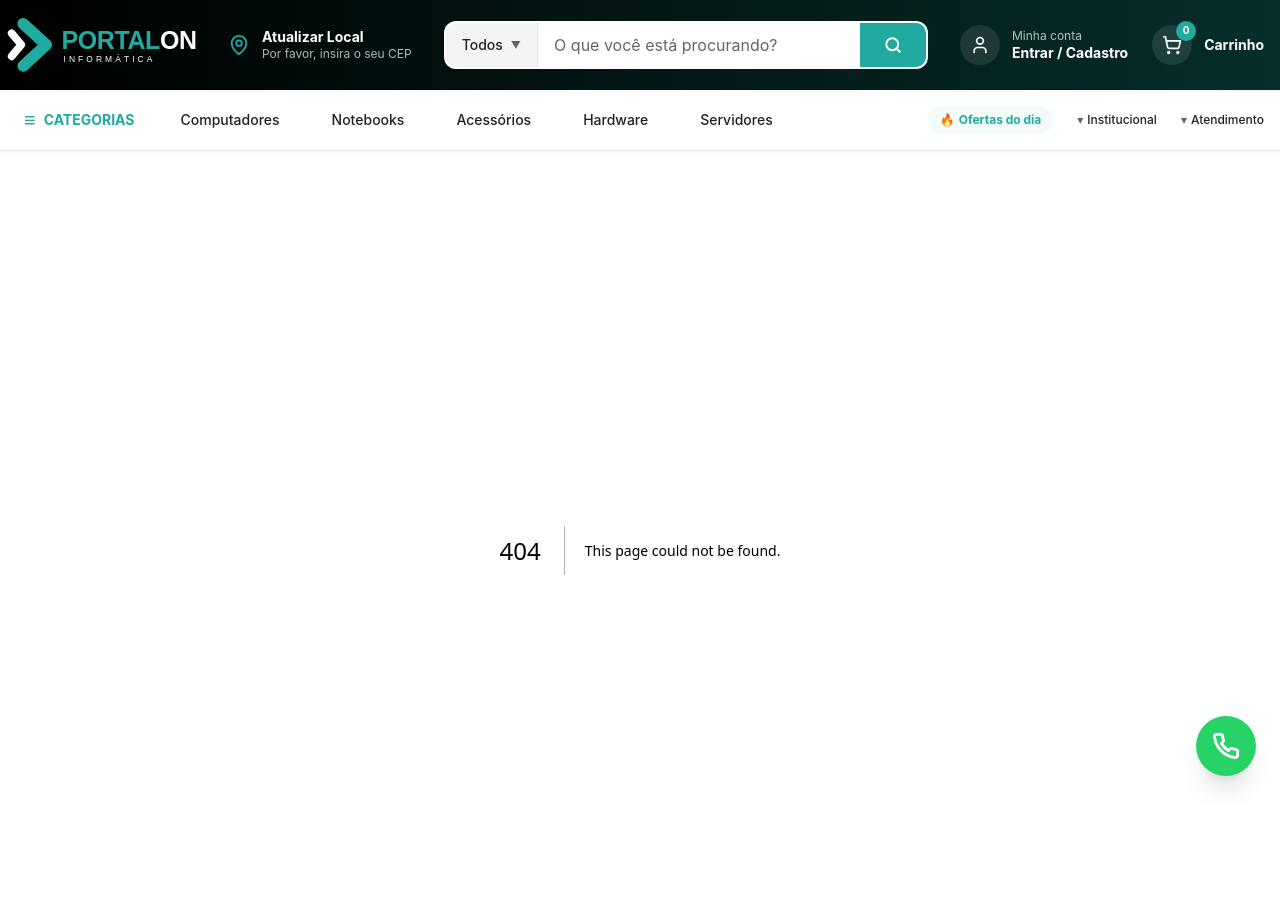
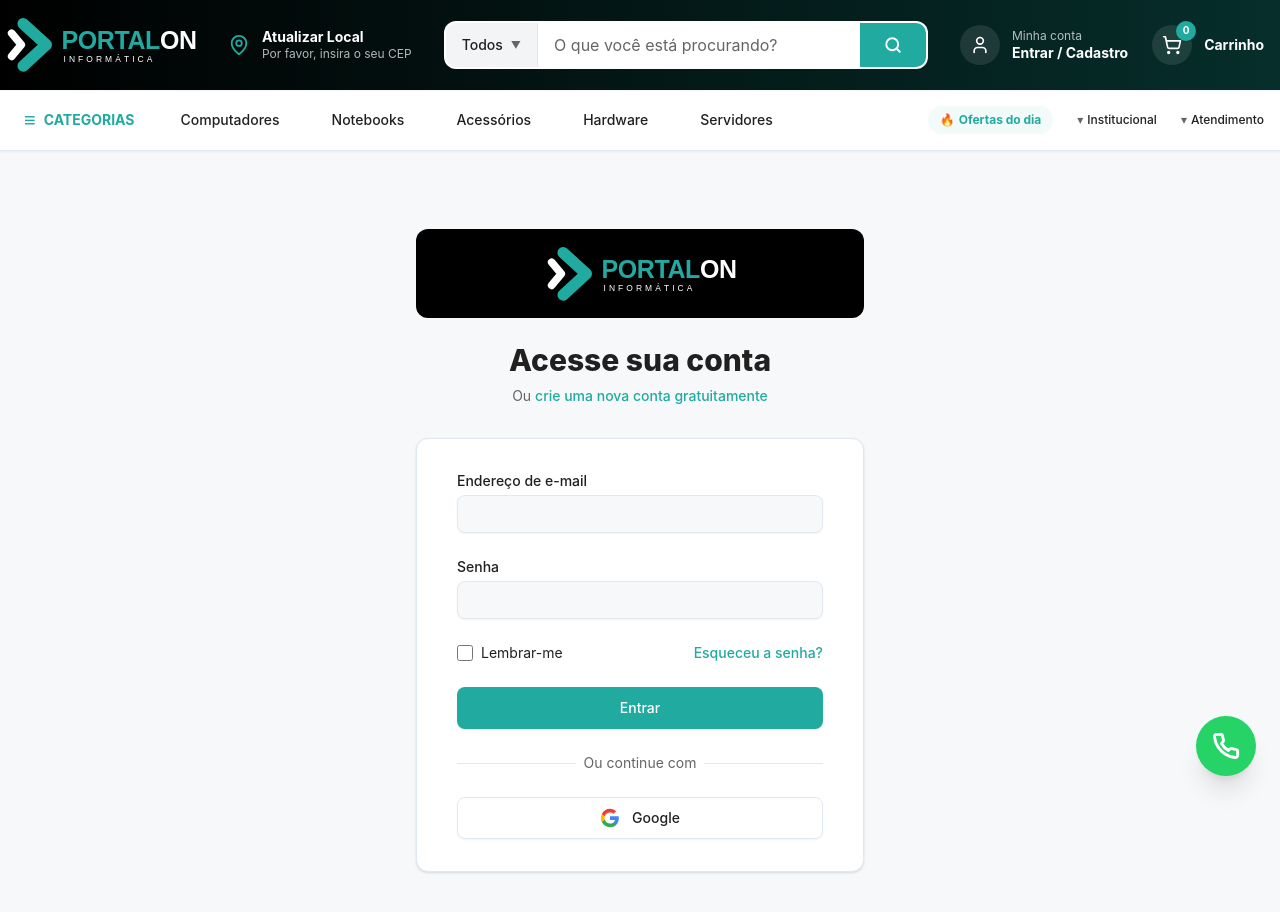
Before and after one commit to junior14oliveira-art/PORTALONE, a Next.js app in the folder apps/ecommerce/: page /minha-conta in a window 1280 px wide. Before the commit this address had no page. Shown: the top 912 px of the page. Built offline with nearby package versions, Linux system fonts and the light colour scheme.

Commit message:
feat: cria pagina de login e AuthProvider

```diff
--- a/apps/ecommerce/src/app/layout.jsx
+++ b/apps/ecommerce/src/app/layout.jsx
@@ -3,6 +3,7 @@ import React from 'react';
 import Link from 'next/link';
 import { CategoryNav } from '@/components/CategoryNav';
 import { Logo } from '@/components/Logo';
+import { AuthProvider } from '@/components/AuthProvider';
 
 export const metadata = {
   title: 'PORTALONE - 4M&C Informática',
@@ -13,6 +14,7 @@ export default function RootLayout({ children }) {
   return (
     <html lang="pt-BR" suppressHydrationWarning className="bg-background text-foreground">
       <body className={`font-sans antialiased min-h-screen flex flex-col`}>
+        <AuthProvider>
 
         {/* TOP HEADER */}
         <header className="bg-gradient-to-r from-black to-[#062e2b] py-4 shadow-sm relative z-20">
@@ -84,6 +86,7 @@ export default function RootLayout({ children }) {
           <svg xmlns="http://www.w3.org/2000/svg" width="28" height="28" viewBox="0 0 24 24" fill="none" stroke="currentColor" strokeWidth="2.5" strokeLinecap="round" strokeLinejoin="round"><path d="M22 16.92v3a2 2 0 0 1-2.18 2 19.79 19.79 0 0 1-8.63-3.07 19.5 19.5 0 0 1-6-6 19.79 19.79 0 0 1-3.07-8.67A2 2 0 0 1 4.11 2h3a2 2 0 0 1 2 1.72 12.84 12.84 0 0 0 .7 2.81 2 2 0 0 1-.45 2.11L8.09 9.91a16 16 0 0 0 6 6l1.27-1.27a2 2 0 0 1 2.11-.45 12.84 12.84 0 0 0 2.81.7A2 2 0 0 1 22 16.92z"/></svg>
         </a>
 
+        </AuthProvider>
       </body>
     </html>
   );
--- /dev/null
+++ b/apps/ecommerce/src/app/minha-conta/page.jsx
@@ -0,0 +1,144 @@
+"use client";
+
+import React, { useState } from 'react';
+import { signIn } from 'next-auth/react';
+import Link from 'next/link';
+import { Logo } from '@/components/Logo';
+
+export default function LoginPage() {
+  const [email, setEmail] = useState('');
+  const [password, setPassword] = useState('');
+  const [isLoading, setIsLoading] = useState(false);
+
+  const handleCredentialsLogin = async (e) => {
+    e.preventDefault();
+    setIsLoading(true);
+    await signIn('credentials', {
+      email,
+      password,
+      callbackUrl: '/minha-conta/pedidos'
+    });
+    setIsLoading(false);
+  };
+
+  const handleGoogleLogin = () => {
+    signIn('google', { callbackUrl: '/minha-conta/pedidos' });
+  };
+
+  return (
+    <div className="min-h-screen bg-background flex flex-col justify-center items-center py-12 px-4 sm:px-6 lg:px-8">
+      <div className="sm:mx-auto sm:w-full sm:max-w-md">
+        <div className="flex justify-center mb-6 bg-black p-4 rounded-xl">
+          <Logo className="w-48 h-auto" />
+        </div>
+        <h2 className="mt-2 text-center text-3xl font-extrabold text-foreground">
+          Acesse sua conta
+        </h2>
+        <p className="mt-2 text-center text-sm text-muted">
+          Ou{' '}
+          <Link href="/minha-conta/cadastro" className="font-medium text-brand hover:text-brand-hover">
+            crie uma nova conta gratuitamente
+          </Link>
+        </p>
+      </div>
+
+      <div className="mt-8 sm:mx-auto sm:w-full sm:max-w-md">
+        <div className="bg-white py-8 px-4 shadow sm:rounded-xl sm:px-10 border border-border">
+          <form className="space-y-6" onSubmit={handleCredentialsLogin}>
+            <div>
+              <label htmlFor="email" className="block text-sm font-medium text-foreground">
+                Endereço de e-mail
+              </label>
+              <div className="mt-1">
+                <input
+                  id="email"
+                  name="email"
+                  type="email"
+                  autoComplete="email"
+                  required
+                  value={email}
+                  onChange={(e) => setEmail(e.target.value)}
+                  className="appearance-none block w-full px-3 py-2 border border-border rounded-md shadow-sm placeholder-muted focus:outline-none focus:ring-brand focus:border-brand sm:text-sm bg-background text-foreground"
+                />
+              </div>
+            </div>
+
+            <div>
+              <label htmlFor="password" className="block text-sm font-medium text-foreground">
+                Senha
+              </label>
+              <div className="mt-1">
+                <input
+                  id="password"
+                  name="password"
+                  type="password"
+                  autoComplete="current-password"
+                  required
+                  value={password}
+                  onChange={(e) => setPassword(e.target.value)}
+                  className="appearance-none block w-full px-3 py-2 border border-border rounded-md shadow-sm placeholder-muted focus:outline-none focus:ring-brand focus:border-brand sm:text-sm bg-background text-foreground"
+                />
+              </div>
+            </div>
+
+            <div className="flex items-center justify-between">
+              <div className="flex items-center">
+                <input
+                  id="remember-me"
+                  name="remember-me"
+                  type="checkbox"
+                  className="h-4 w-4 text-brand focus:ring-brand border-border rounded"
+                />
+                <label htmlFor="remember-me" className="ml-2 block text-sm text-foreground">
+                  Lembrar-me
+                </label>
+              </div>
+
+              <div className="text-sm">
+                <a href="#" className="font-medium text-brand hover:text-brand-hover">
+                  Esqueceu a senha?
+                </a>
+              </div>
+            </div>
+
+            <div>
+              <button
+                type="submit"
+                disabled={isLoading}
+                className="w-full flex justify-center py-2.5 px-4 border border-transparent rounded-md shadow-sm text-sm font-medium text-white bg-brand hover:bg-brand-hover focus:outline-none focus:ring-2 focus:ring-offset-2 focus:ring-brand disabled:opacity-50"
+              >
+                {isLoading ? 'Entrando...' : 'Entrar'}
+              </button>
+            </div>
+          </form>
+
+          <div className="mt-6">
+            <div className="relative">
+              <div className="absolute inset-0 flex items-center">
+                <div className="w-full border-t border-border" />
+              </div>
+              <div className="relative flex justify-center text-sm">
+                <span className="px-2 bg-white text-muted">Ou continue com</span>
+              </div>
+            </div>
+
+            <div className="mt-6">
+              <button
+                onClick={handleGoogleLogin}
+                className="w-full inline-flex justify-center py-2.5 px-4 border border-border rounded-md shadow-sm bg-white text-sm font-medium text-foreground hover:bg-muted-bg transition-colors items-center gap-3"
+              >
+                <svg width="20" height="20" viewBox="0 0 24 24" fill="none" xmlns="http://www.w3.org/2000/svg">
+                  <path d="M22.56 12.25c0-.78-.07-1.53-.2-2.25H12v4.26h5.92c-.26 1.37-1.04 2.53-2.21 3.31v2.77h3.57c2.08-1.92 3.28-4.74 3.28-8.09z" fill="#4285F4"/>
+                  <path d="M12 23c2.97 0 5.46-.98 7.28-2.66l-3.57-2.77c-.98.66-2.23 1.06-3.71 1.06-2.86 0-5.29-1.93-6.16-4.53H2.18v2.84C3.99 20.53 7.7 23 12 23z" fill="#34A853"/>
+                  <path d="M5.84 14.09c-.22-.66-.35-1.36-.35-2.09s.13-1.43.35-2.09V7.07H2.18C1.43 8.55 1 10.22 1 12s.43 3.45 1.18 4.93l2.85-2.22.81-.62z" fill="#FBBC05"/>
+                  <path d="M12 5.38c1.62 0 3.06.56 4.21 1.64l3.15-3.15C17.45 2.09 14.97 1 12 1 7.7 1 3.99 3.47 2.18 7.07l3.66 2.84c.87-2.6 3.3-4.53 6.16-4.53z" fill="#EA4335"/>
+                </svg>
+                Google
+              </button>
+            </div>
+          </div>
+        </div>
+      </div>
+    </div>
+  );
+}
--- /dev/null
+++ b/apps/ecommerce/src/components/AuthProvider.jsx
@@ -0,0 +1,7 @@
+"use client";
+
+import { SessionProvider } from "next-auth/react";
+
+export function AuthProvider({ children }) {
+  return <SessionProvider>{children}</SessionProvider>;
+}
```
